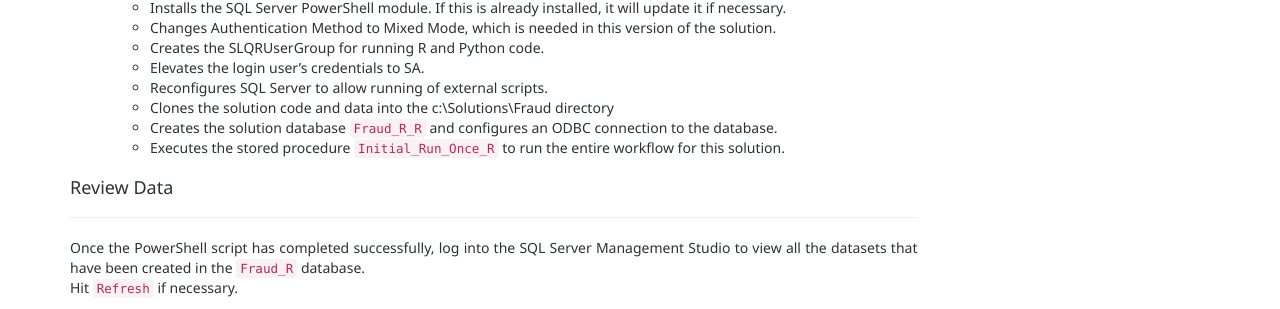
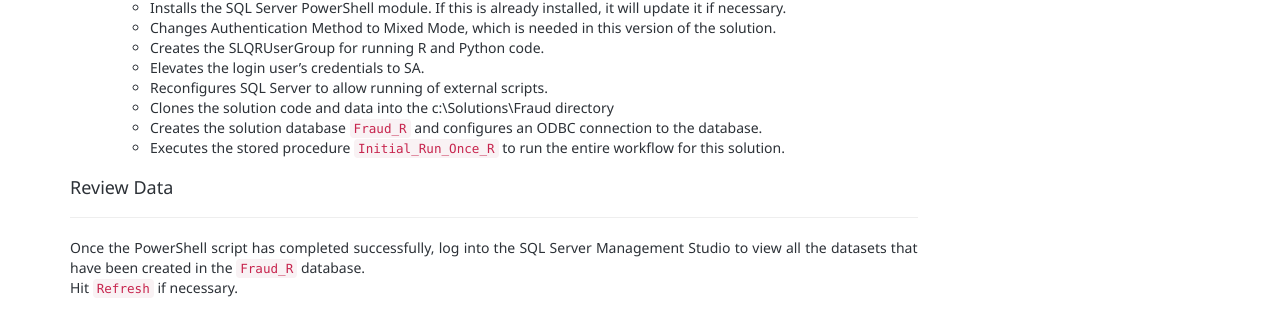
Before and after one commit to microsoft/r-server-fraud-detection, a Jekyll site: the page built from Powershell_Instructions.md, in a window 1280 px wide. Shown: the part 865-1174 px from the top of the page. Built offline with Jekyll 4.4.1, drawn with Linux system fonts in a browser that asks for light colours; nearby versions of some CDN libraries.

Commit message:
fix typo

```diff
--- a/Powershell_Instructions.md
+++ b/Powershell_Instructions.md
@@ -62,7 +62,7 @@ Running this PowerShell script will create the data tables and stored procedures
     * Elevates the login user's credentials to SA.
     * Reconfigures SQL Server to allow running of external scripts.
     * Clones the solution code and data into the c:\Solutions\{{ site.folder_name }} directory
-    * Creates the solution database `{{ site.db_name }}_R` and configures an ODBC connection to the database.
+    * Creates the solution database `{{ site.db_name }}` and configures an ODBC connection to the database.
     * Executes the stored procedure `Initial_Run_Once_R` to run the entire workflow for this solution.
 
 
```
